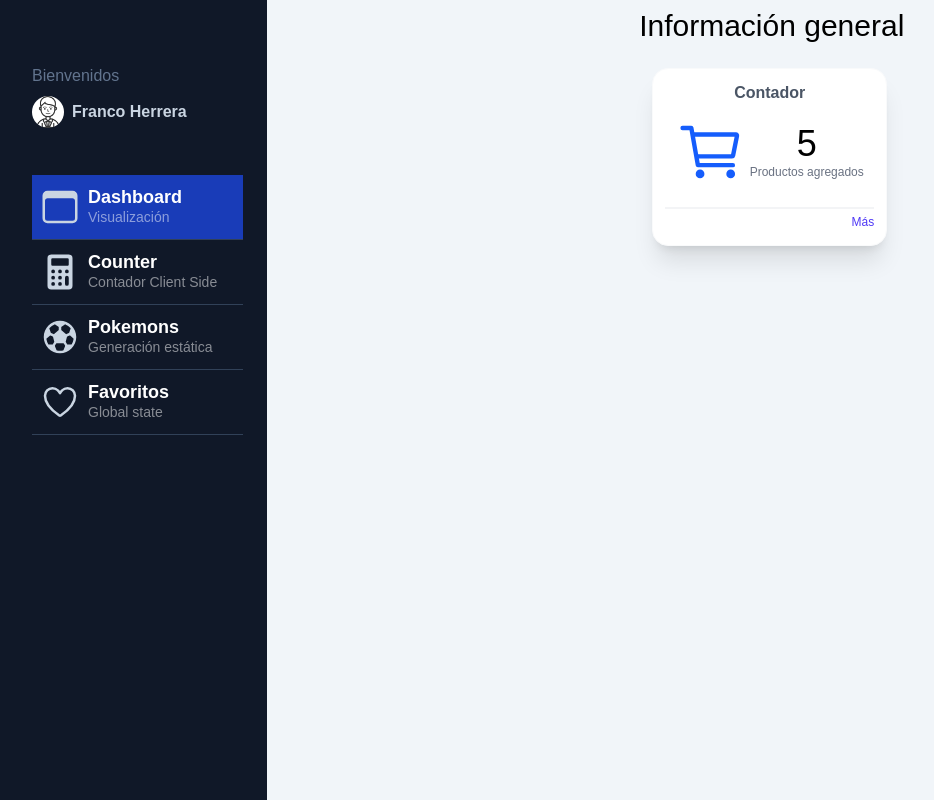
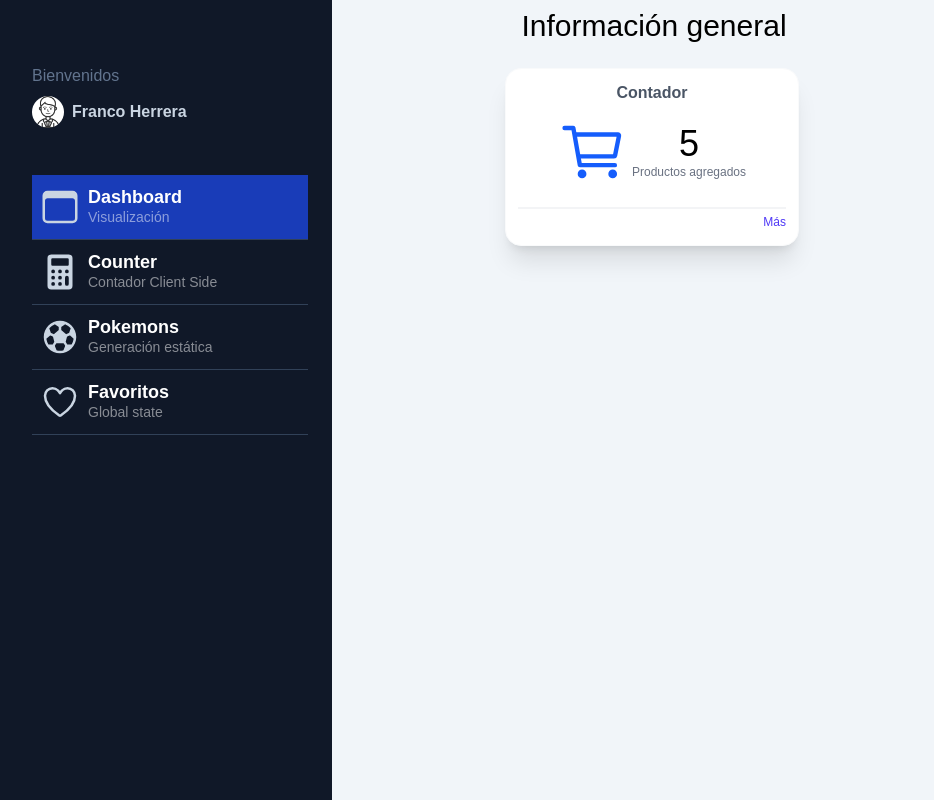
Before and after one commit to franncoherrera/next-first-steps, a Next.js app: page /dashboard/main in a window 1280 px wide. Shown: the whole page, without its empty margins (8-942 px from the left). Built offline with nearby package versions, Linux system fonts and the light colour scheme.

Commit message:
bugfix: styles sidebar fixed

```diff
--- a/src/components/sidebar/Sidebar.tsx
+++ b/src/components/sidebar/Sidebar.tsx
@@ -38,7 +38,7 @@
         className={`
           bg-gray-900 min-h-screen z-40 text-slate-300 fixed top-0 transform transition-transform duration-300 ease-in-out left-10
           ${isOpen ? "translate-x-0" : "-translate-x-full"}
-          md:translate-x-0 md:relative md:w-64
+          md:translate-x-0 md:w-64
         `}
         style={{ width: "300px" }}
       >
```
